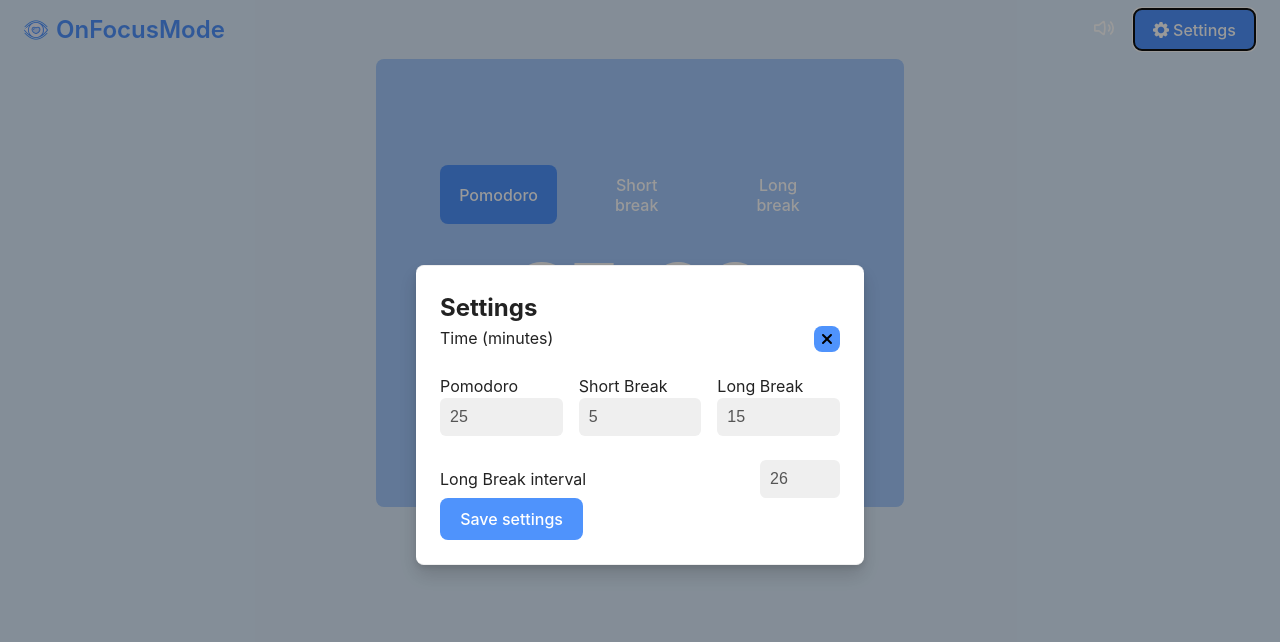
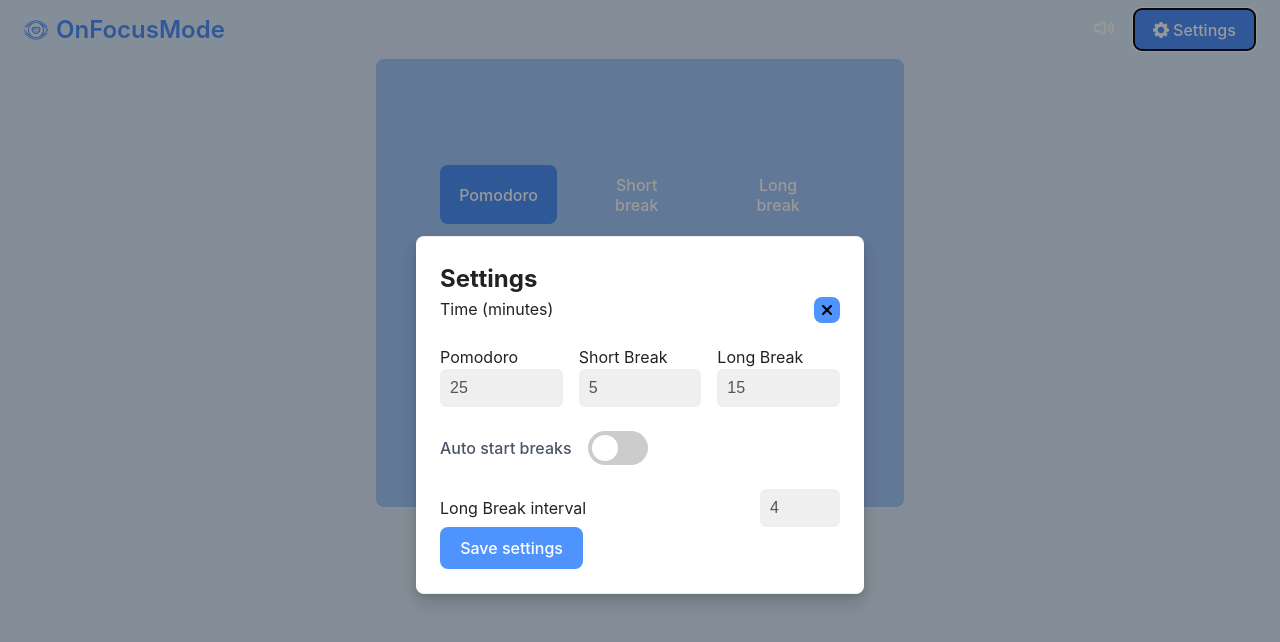
Before and after one commit to vtbt/roadmap.sh-projects, a React (Vite) app in the folder frontend/pomodoro-timer/: page / in a window 1280 px wide. Both pictures are taken after a click on the button "Settings". Shown: the top 642 px of the page. Built offline with nearby package versions, Linux system fonts and the light colour scheme; no server answers.

Commit message:
WIP - pomodoro app - add toggle switch auto start breaks

```diff
--- a/frontend/pomodoro-timer/src/components/Settings/Settings.tsx
+++ b/frontend/pomodoro-timer/src/components/Settings/Settings.tsx
@@ -2,6 +2,7 @@ import { FC, useEffect, useRef, useState } from 'react'
 import styles from './Settings.module.css'
 import { CloseIcon } from './CloseIcon'
 import { Settings as SettingsType } from '../../types/index'
+import { ToggleSwitch } from './ToggleSwitch'
 
 interface SettingsProps {
   settings: SettingsType
@@ -111,9 +112,16 @@ const Settings: FC<SettingsProps> = ({ settings, setSettings, setIsDisplayedSett
             </div>
           </div>
 
+          <ToggleSwitch
+            label='Auto start breaks'
+            initialState={false}
+            onToggle={() => {
+              console.log('hello')
+            }}
+          />
           <div className={styles.longBreakInterval}>
             <label className={styles.timeLabel}>Long Break interval</label>
-            <input type='number' min='0' step='1' className={styles.timeValue} value='26' onChange={() => {}} />
+            <input type='number' min='0' step='1' className={styles.timeValue} value='4' onChange={() => {}} />
           </div>
         </div>
         <div>
--- /dev/null
+++ b/frontend/pomodoro-timer/src/components/Settings/ToggleSwitch.module.css
@@ -0,0 +1,75 @@
+/* ToggleSwitch.module.css */
+.container {
+    display: flex;
+    align-items: center;
+    gap: 1rem;
+}
+
+
+.label {
+    color: #4a5568;
+    font-weight: 500;
+}
+
+/* The switch - the box around the slider */
+.switch {
+    position: relative;
+    display: inline-block;
+    width: 60px;
+    height: 34px;
+}
+
+/* Hide default HTML checkbox */
+.switch input {
+    opacity: 0;
+    width: 0;
+    height: 0;
+}
+
+/* The slider */
+.slider {
+    position: absolute;
+    cursor: pointer;
+    top: 0;
+    left: 0;
+    right: 0;
+    bottom: 0;
+    background-color: #ccc;
+    -webkit-transition: .4s;
+    transition: .4s;
+}
+
+.slider:before {
+    position: absolute;
+    content: "";
+    height: 26px;
+    width: 26px;
+    left: 4px;
+    bottom: 4px;
+    background-color: white;
+    -webkit-transition: .4s;
+    transition: .4s;
+}
+
+input:checked+.slider {
+    background-color: #2196F3;
+}
+
+input:focus+.slider {
+    box-shadow: 0 0 1px #2196F3;
+}
+
+input:checked+.slider:before {
+    -webkit-transform: translateX(26px);
+    -ms-transform: translateX(26px);
+    transform: translateX(26px);
+}
+
+/* Rounded sliders */
+.slider.round {
+    border-radius: 34px;
+}
+
+.slider.round:before {
+    border-radius: 50%;
+}
--- /dev/null
+++ b/frontend/pomodoro-timer/src/components/Settings/ToggleSwitch.tsx
@@ -0,0 +1,67 @@
+import React, { useState } from 'react'
+import styles from './ToggleSwitch.module.css'
+
+// Define props interface for the ToggleSwitch component
+interface ToggleSwitchProps {
+  /**
+   * Initial state of the toggle
+   * @default false
+   */
+  initialState?: boolean
+
+  /**
+   * Callback function triggered when toggle state changes
+   */
+  onToggle?: (checked: boolean) => void
+
+  /**
+   * Custom label for the toggle switch
+   */
+  label?: string
+
+  /**
+   * Disabled state of the toggle
+   * @default false
+   */
+  disabled?: boolean
+
+  /**
+   * Custom color for the toggle switch
+   * @default blue
+   */
+  color?: string
+}
+
+export const ToggleSwitch: React.FC<ToggleSwitchProps> = ({
+  initialState = false,
+  onToggle,
+  label,
+  disabled = false,
+}) => {
+  // State to manage toggle
+  const [isToggled, setIsToggled] = useState<boolean>(initialState)
+
+  // Handle toggle change
+  const handleToggle = () => {
+    if (disabled) return
+
+    const newToggleState = !isToggled
+    setIsToggled(newToggleState)
+
+    // Call onToggle callback if provided
+    if (onToggle) {
+      onToggle(newToggleState)
+    }
+  }
+
+  return (
+    <div className={`${styles.container}`}>
+      {label && <span className={styles.label}>{label}</span>}
+
+      <label className={styles.switch}>
+        <input type='checkbox' />
+        <span className={`${styles.slider} ${styles.round}`}></span>
+      </label>
+    </div>
+  )
+}
```
